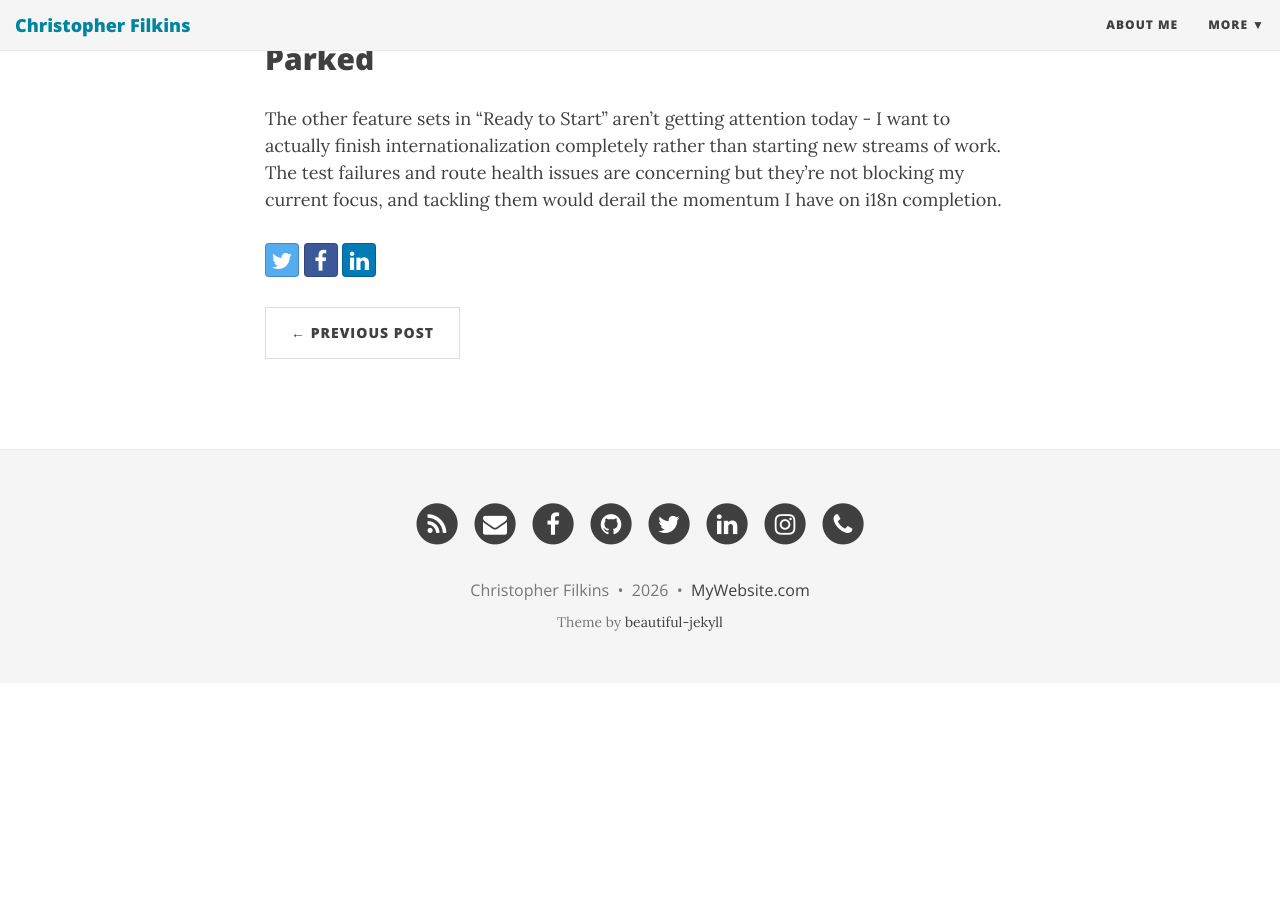
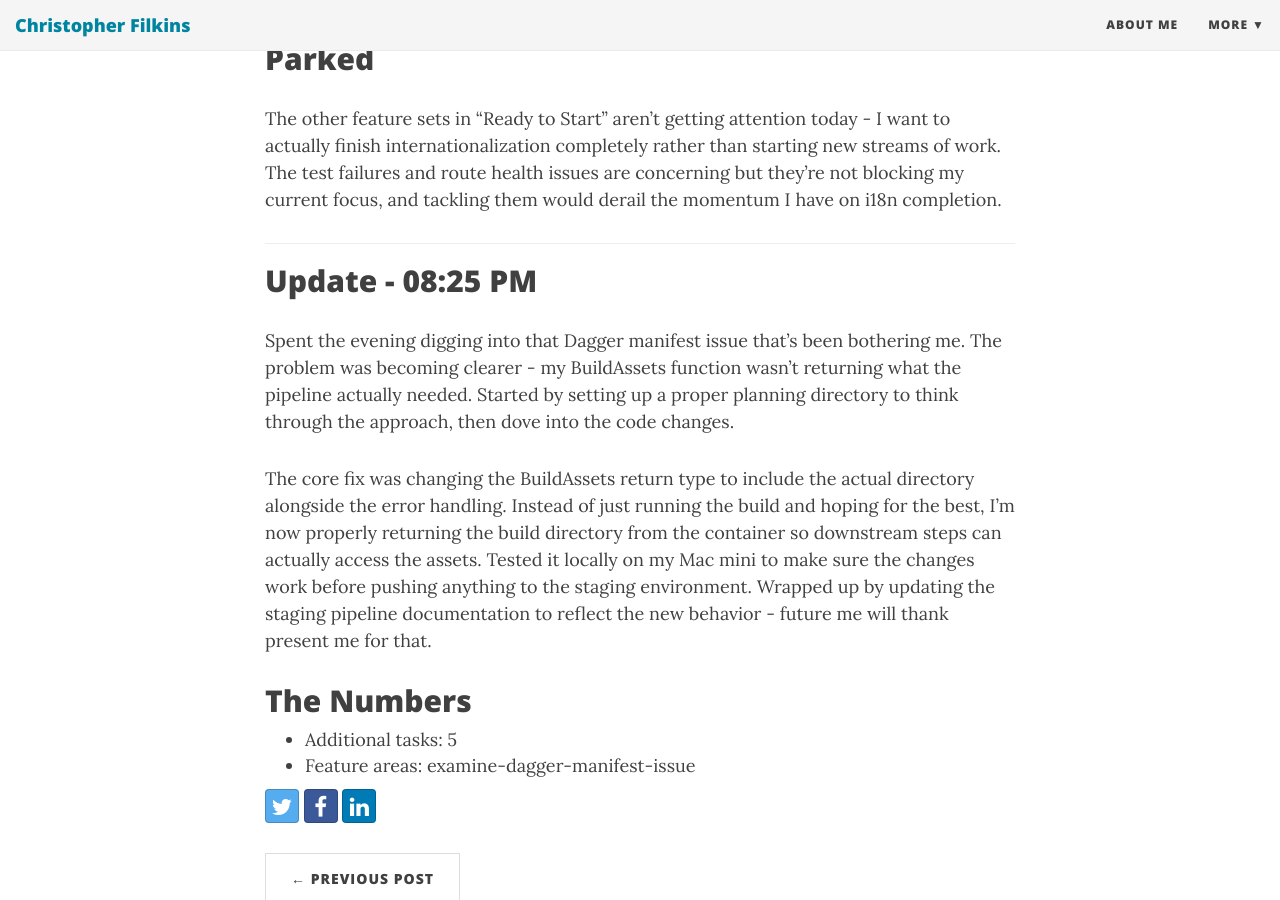
Before and after one commit to filchyboy/filchyboy.github.io, a Jekyll site: the page built from _posts/2026-02-10-todays-plan.md, in a window 1280 px wide and 900 px high, scrolled down 1483 px. Built offline with Jekyll 4.4.1, drawn with Linux system fonts in a browser that asks for light colours; nearby versions of some CDN libraries; before the commit the page ends 2166 px from its top, so only the background shows below that.

Commit message:
Update build-in-public update: Examine Dagger Manifest Issue

```diff
--- a/_posts/2026-02-10-todays-plan.md
+++ b/_posts/2026-02-10-todays-plan.md
@@ -32,3 +32,20 @@ I'm in a good position to finish the internationalization work that's been my fo
 ## Parked
 
 The other feature sets in "Ready to Start" aren't getting attention today - I want to actually finish internationalization completely rather than starting new streams of work. The test failures and route health issues are concerning but they're not blocking my current focus, and tackling them would derail the momentum I have on i18n completion.
+
+---
+
+## Update - 08:25 PM
+
+Spent the evening digging into that Dagger manifest issue that's been bothering me. The problem was becoming clearer - my BuildAssets function wasn't returning what the pipeline actually needed. Started by setting up a proper planning directory to think through the approach, then dove into the code changes.
+
+The core fix was changing the BuildAssets return type to include the actual directory alongside the error handling. Instead of just running the build and hoping for the best, I'm now properly returning the build directory from the container so downstream steps can actually access the assets. Tested it locally on my Mac mini to make sure the changes work before pushing anything to the staging environment. Wrapped up by updating the staging pipeline documentation to reflect the new behavior - future me will thank present me for that.
+
+## The Numbers
+- Additional tasks: 5
+- Feature areas: examine-dagger-manifest-issue
+<!-- Generated by dev-tracker publish_to_jekyll.py (AI mode) -->
+<!-- accomplished-date: 2026-02-10 -->
+<!-- unit-ids: dagger-manifest-setup-planning,dagger-manifest-modify-signature,dagger-manifest-return-directory,dagger-manifest-test-local,dagger-manifest-update-docs -->
+
+<!-- unit-ids: dagger-manifest-modify-signature,dagger-manifest-return-directory,dagger-manifest-setup-planning,dagger-manifest-test-local,dagger-manifest-update-docs -->
```
